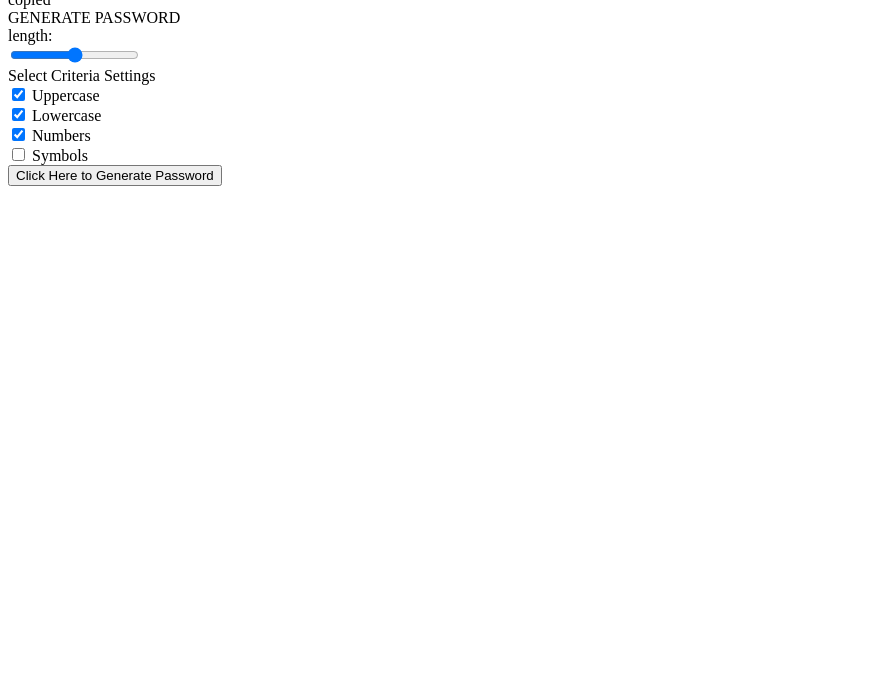
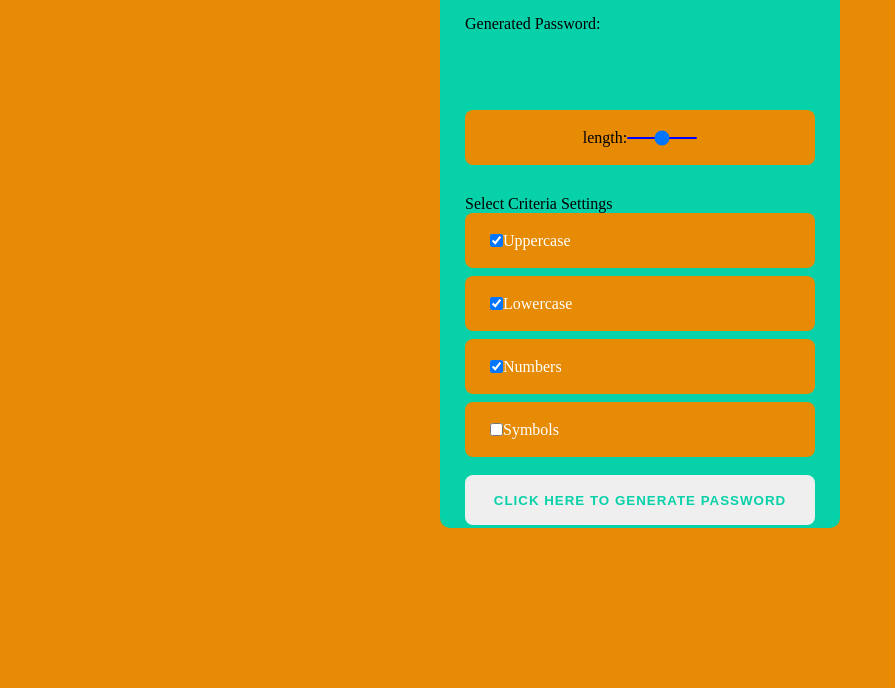
Before and after one commit to Sheharyar977/PasswordGenerator, a plain HTML site: page index.html in a window 1280 px wide. Shown: the part 112-800 px from the top of the page, without its empty margins (0-895 px from the left). Drawn offline with Linux system fonts and the light colour scheme.

Commit message:
second commit

```diff
--- a/index.html
+++ b/index.html
@@ -5,21 +5,21 @@
     <meta http-equiv="X-UA-Compatible" content="IE=edge">
     <meta name="viewport" content="width=device-width, initial-scale=1.0">
     <title>Password Generator</title>
-    <link rel="stylesheet" href="style.css" />
+    <link rel="stylesheet" href="styles.css" />
     <script src="index.js" defer></script>
 </head>
 <body>
     <div class="container">
         <h2 class="title">Password Generator</h2>
         <div class="result">
-            <div class="result__title field-title">Generated Password</div>
+            <div class="result__title field-title">Generated Password: <span id="showResult"> </span> </div>
+            <!--
             <div class="result__info right">click to copy</div>
             <div class="result__info left">copied</div>
             <div class="result__viewbox" id="result">GENERATE PASSWORD</div>
-        <!--
+
             <button id="copy-btn" style="--x: 0; --y: 0"><i class="far fa-copy"></i></button>
-        -->
-            <!-- -->
+         -->
         </div>
         <div class="length range__slider" data-min="4" data-max="32">
             <div class="length__title field-title" data-length='0'>length:</div>
--- a/index.js
+++ b/index.js
@@ -1,37 +1,111 @@
 console.clear();
 
+let showResult = document.getElementById('showResult');
+let upperCased = document.getElementById('uppercase').checked;
+let lowerCased = document.getElementById('lowercase').checked;
+let numbers = document.getElementById('number').checked;
+let symbols = document.getElementById('symbol').checked;
+let sliderValue = document.getElementById('slider').value;
+
+
 function myFunction() {
-    randomLetters();
+    //randomNumbers();
+    randomLowercase();
+    //randomUppercase();
+   //randomSymbols();
 }
+let generatePassword = (sliderValue,includeUppercase, includeNumbers,includeSymbols) => {
+    let charCodes = LOWERCASE_CODES;
+    if (includeUppercase) charCodes = charCodes.concat(UPPERCASE_CODES);
+    if (includeSymbols) charCodes = charCodes.concat(SYMBOL_CODES);
+    if (includeNumbers) charCodes = charCodes.concat(NUMBER_CODES);
+    const passwordCharacters = [];
+    for (let i = 0; i < characterAmount; i++) {
+      const characterCode =
+        charCodes[Math.floor(Math.random() * charCodes.length)];
+      passwordCharacters.push(String.fromCharCode(characterCode));
+    }
+    return passwordCharacters.join("");
+  };
+/*
+//let showResult=document.getElementById('showResult').innerHTML;
+console.log(showResult);
 
-function randomLetters() {
+function randomLowercase() {
     let sliderValue = document.getElementById('slider').value;
-    console.log(sliderValue);
+    //console.log(sliderValue);
 
     let letters = "abcdefghijklmnopqrstuvwxyz";
 
     let password = "";
     for (var i=0; i < sliderValue; i++) {
         let generate = letters[Math.floor(Math.random()*26)];
+        //console.log(generate);
+        password += generate;
+        //console.log(password);
+    }
+    showResult.innerHTML=password;
+}
+
+function randomUppercase() {
+    let sliderValue = document.getElementById('slider').value;
+    console.log(sliderValue);
+
+    let letters = "ABCDEFGHIJKLMNOPQRSTUVWXYZ";
+
+    let password = "";
+    for (var i=0; i < sliderValue; i++) {
+        let generate = letters[Math.floor(Math.random()*letters.length)];
         console.log(generate);
         password += generate;
         console.log(password);
     }
 
 }
-/*
+
+
 function randomNumbers() {
     let numbers = "1234567890";
+    let sliderValue = document.getElementById('slider').value;
 
     let password = "";
-
-
-//we want i < slider length later
-    for (var i=0; i < 20; i++) {
-        let generate = numbers[Math.floor(Math.random()*10)];
+    for (var i=0; i < sliderValue; i++) {
+        let generate = numbers[Math.floor(Math.random()*numbers.length)];
         console.log(generate);
         password += generate;
         console.log(password);
     }
 }
+
+function randomSymbols() {
+    let symbols = "~`!@#$%^&*()_-+={[}]|':<>?/";
+    let sliderValue = document.getElementById('slider').value;
+
+    let password = "";
+    for (var i=0; i < sliderValue; i++) {
+        let generate = symbols[Math.floor(Math.random()*symbols.length)];
+        console.log(generate);
+        password += generate;
+        console.log(password);
+    }
+}
+
+/*
+function generatePassword(length, lower, upper, number, symbol) {
+	let generatedPassword = "";
+	const typesCount = lower + upper + number + symbol;
+	const typesArr = [{ lower }, { upper }, { number }, { symbol }].filter(item => Object.values(item)[0]);
+	if (typesCount === 0) {
+		return "";
+	}
+	for (let i = 0; i < length; i++) {
+		typesArr.forEach(type => {
+			const funcName = Object.keys(type)[0];
+			generatedPassword += randomFunc[funcName]();
+		});
+	}
+	return generatedPassword.slice(0, length)
+		.split('').sort(() => Math.random() - 0.5)
+		.join('');
+}
 */
--- /dev/null
+++ b/styles.css
@@ -0,0 +1,126 @@
+* {
+    margin: 0;
+    padding: 0;
+    box-sizing: border-box;
+}
+body {
+    width: 100%;
+    height: 100%;
+    background-image: linear-gradient(to top, #E68B03 100%, #9B05DB 200%);
+    display: flex;
+    justify-content: center;
+    align-items: center;
+}
+button {
+    border: 0;
+    outline: 0;
+}
+.container {
+    margin: 40px 0;
+    width: 400px;
+    height: 600px;
+    padding: 10px 25px;
+    background: #07D1A9;
+    border-radius: 10px;
+    font-family: 'Times New Roman', Times, serif;
+}
+h2.title {
+        font-size: 24pt;
+        margin: 10px -5px;
+        margin-bottom: 30px;
+        color: #fff;
+    }
+.result {
+    position: relative;
+    width: 100%;
+    height: 65px;
+    overflow: hidden;
+}
+
+
+
+
+
+.viewbox {
+        width: 100%;
+        height: 100%;
+        background: #E68B03;
+        border-radius: 8px;
+        color: #fff;
+        text-align: center;
+        line-height: 65px;
+    }
+    #copy-btn {
+        position: absolute;
+        top: var(--y);
+        left: var(--x);
+        width: 38px;
+        height: 38px;
+        background: #fff;
+        border-radius: 50%;
+        cursor: pointer;
+        z-index: 2;
+    }
+.range__slider {
+    position: relative;
+    width: 100%;
+    height: 55px;
+display: flex;
+justify-content: center;
+align-items: center;
+background: #E68B03;
+border-radius: 8px;
+margin: 30px 0;
+}
+
+#slider {
+    -webkit-appearance: none;
+    width: 70px;
+    height: 2px;
+    border-radius: 5px;
+    background: blue;
+    outline: none;
+    padding: 0;
+    margin: 0;
+    cursor: pointer;
+}
+.settings {
+    position: relative;
+    height: auto;
+    widows: 100%;
+    display: flex;
+    flex-direction: column;
+}
+.setting {
+    position: relative;
+    width: 100%;
+    height: 55px;
+    background: #E68B03;
+    border-radius: 8px;
+    display: flex;
+    align-items: center;
+    padding: 10px 25px;
+    color: #fff;
+    margin-bottom: 8px;
+}
+.btn.generate {
+    user-select: none;
+    position: relative;
+    width: 100%;
+    height: 50px;
+    margin: 10px 0;
+    border-radius: 8px;
+    color: #07D1A9;
+    letter-spacing: 1px;
+    font-weight: bold;
+    text-transform: uppercase;
+    cursor: pointer;
+    transition: all 150ms ease;
+
+}
+.btn.generate:hover,
+.btn.generate:active {
+        transform: translateY(-3%);
+        box-shadow: 0 4px 8px #9B05DB;
+
+    }
```
